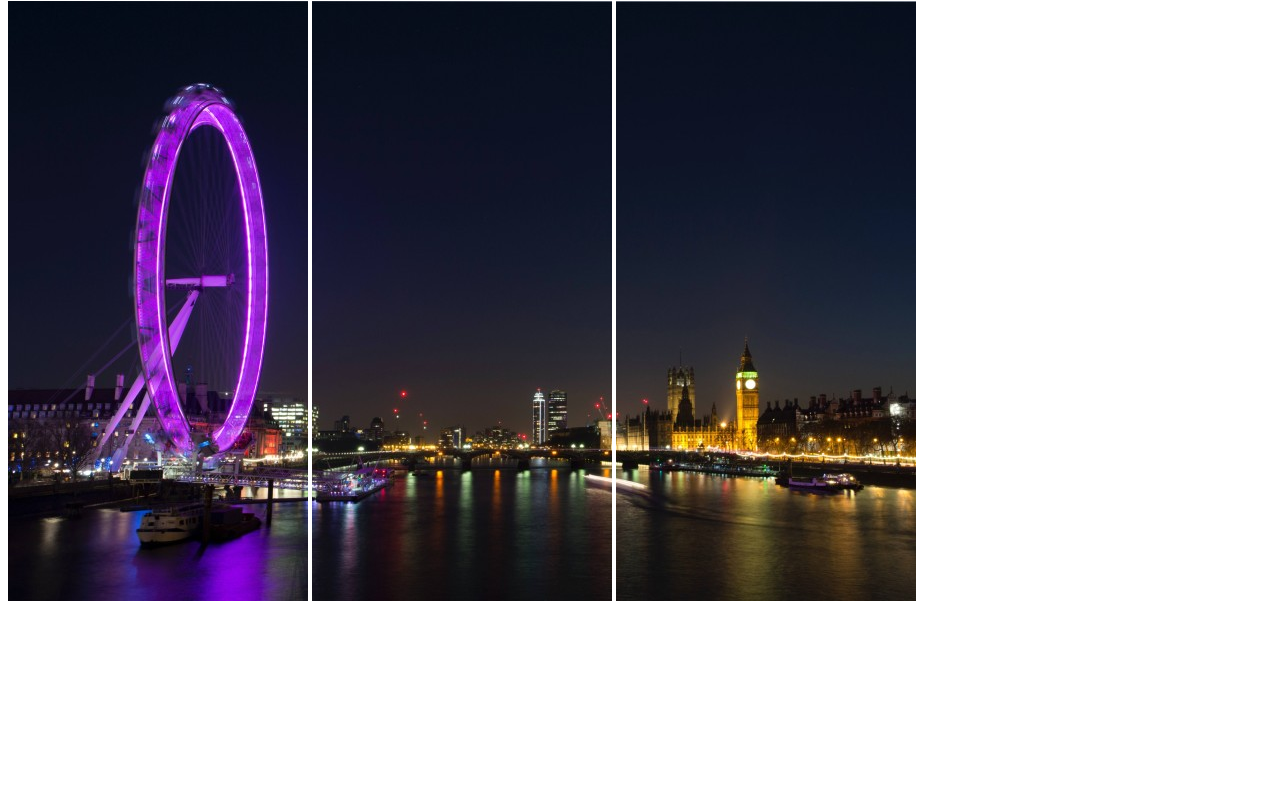
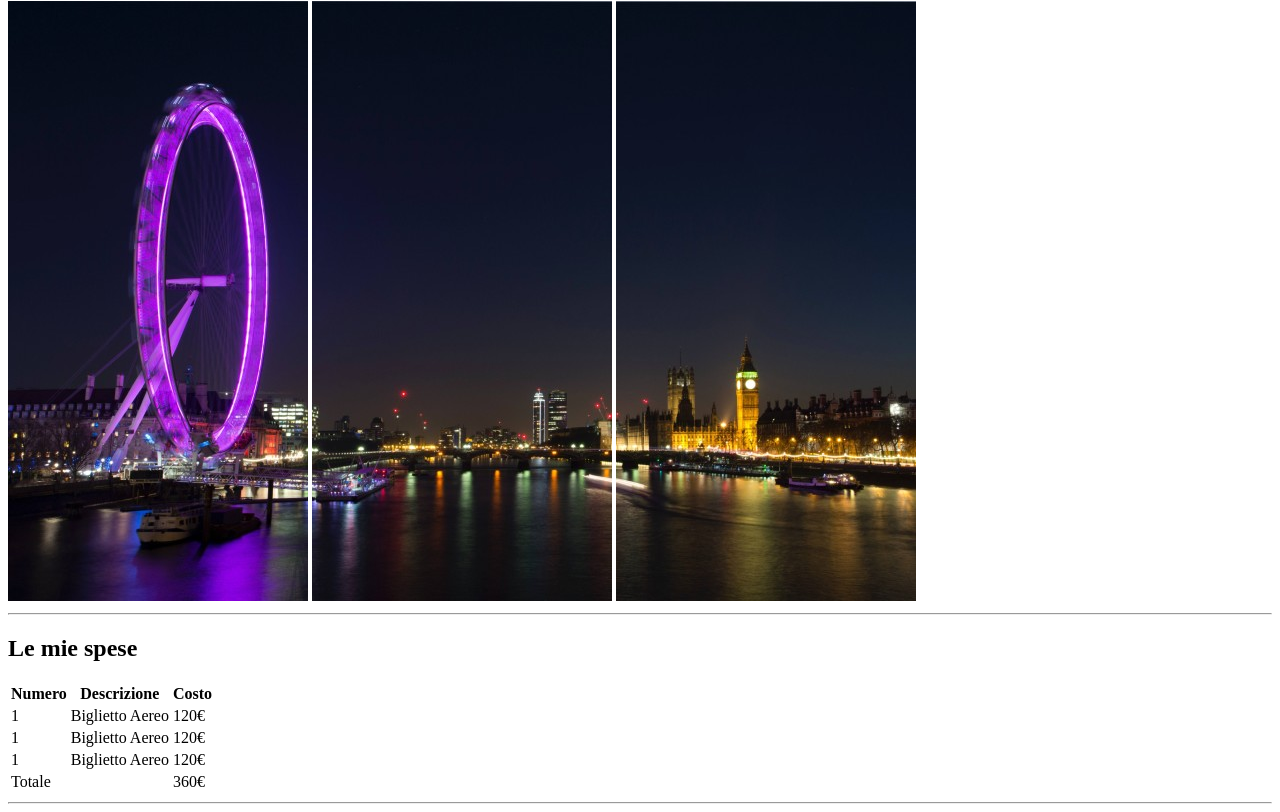
Before and after one commit to Lorenzo-Calzi/html-london-trip, a plain HTML site: page index.html in a window 1280 px wide. Shown: the part 79-891 px from the top of the page. Before the commit the page ends 800 px from the top, so only its background shows below. Drawn offline with Linux system fonts and the light colour scheme.

Commit message:
Aggiunto primo blocco

```diff
--- a/index.html
+++ b/index.html
@@ -16,6 +16,7 @@
         <img src="./img/pexels-bill-emrich-230794-0.jpg" alt="">
         <img src="./img/pexels-bill-emrich-230794-1.jpg" alt="">
         <img src="./img/pexels-bill-emrich-230794-2.jpg" alt="">
+        <hr>
 
         <!-- /Parte Superiore del Sito -->
 
@@ -23,8 +24,61 @@
 
     <main>
 
+        <!-- Parte Centrale del Sito -->
+
+        <!-- Primo Blocco -->
+
+        <div>
+            <h2>Le mie spese</h2>
+            <table>
+                <thead>
+                    <th>Numero</th>
+                    <th>Descrizione</th>
+                    <th>Costo</th>
+                </thead>
+
+                <tbody>
+                    <tr>
+                        <td>1</td>
+                        <td>Biglietto Aereo</td>
+                        <td>120&euro;</td>
+                    </tr>
+                    <tr>
+                        <td>1</td>
+                        <td>Biglietto Aereo</td>
+                        <td>120&euro;</td>
+                    </tr>
+                    <tr>
+                        <td>1</td>
+                        <td>Biglietto Aereo</td>
+                        <td>120&euro;</td>
+                    </tr>
+
+                </tbody>
+
+                <tfoot>
+                    <tr>
+                        <td>Totale</td>
+                        <td></td>
+                        <td>360&euro;</td>
+                    </tr>
+                </tfoot>
+            </table>
+            <hr>
+        </div>
+
+        <!-- /Primo Blocco -->
 
 
+
+
+
+
+
+
+
+
+        <!-- /Parte Centrale del Sito -->
 
     </main>
 
```
